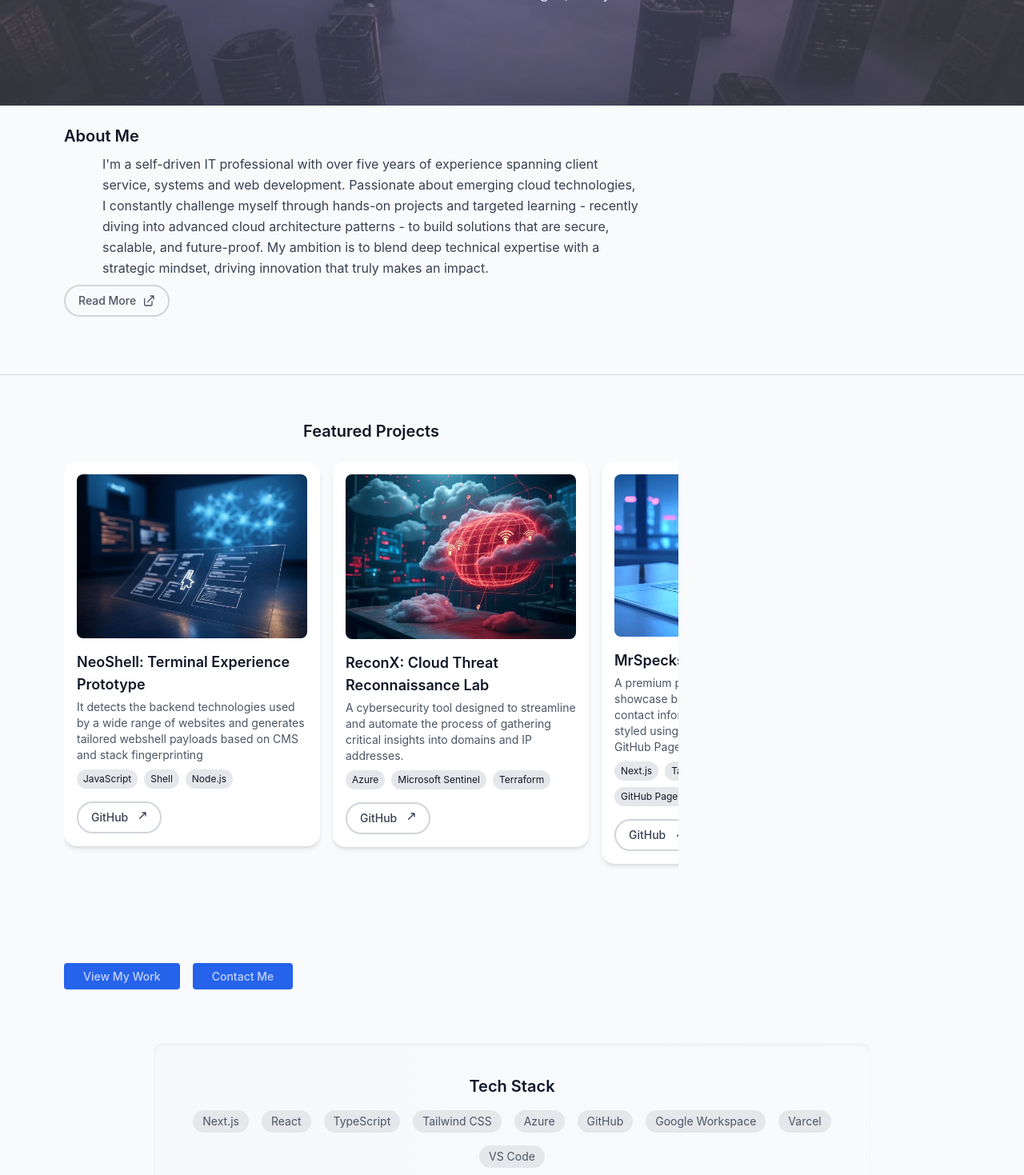
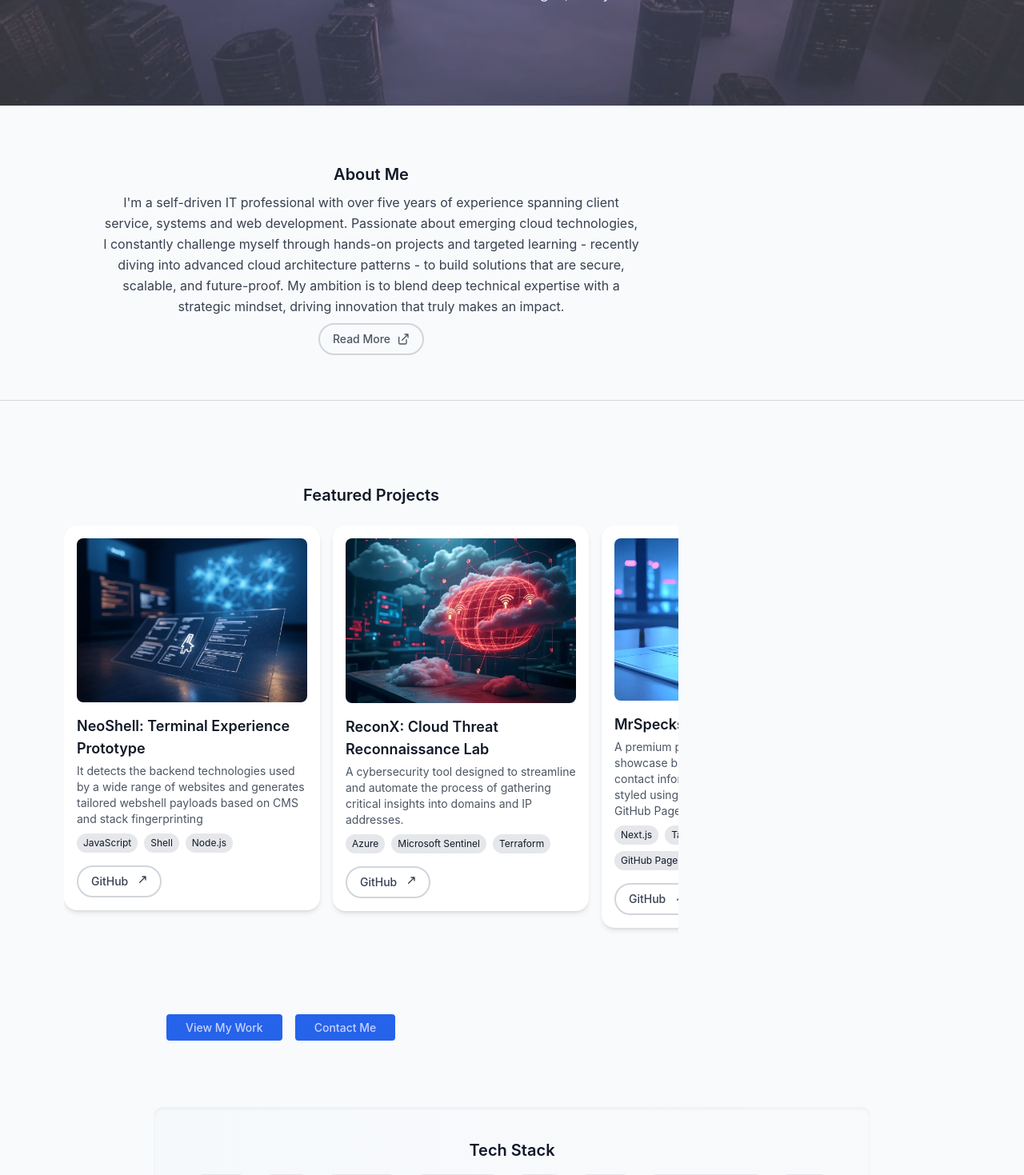
Before and after one commit to MrSpecks/MrSpecks-, a Next.js app in the folder portfolio/: page / in a window 1280 px wide. Shown: the part 500-1969 px from the top of the page at 80% size. Built offline with nearby package versions, Linux system fonts and the light colour scheme.

Commit message:
Fixed layout on index and about

```diff
--- a/portfolio/pages/about.tsx
+++ b/portfolio/pages/about.tsx
@@ -27,14 +27,8 @@ export default function AboutPage() {
 
       <main>
         {/* Hero */}
-        <motion.section
-  className="mb-12 px-4 py-6 max-w-6xl mx-auto"
-  initial={{ opacity: 0, y: 30 }}
-  whileInView={{ opacity: 1, y: 0 }}
-  transition={{ duration: 0.6, ease: 'easeOut' }}
-  viewport={{ once: true }}
->
-<div className="absolute inset-0 bg-cover bg-center bg-no-repeat"
+<section className="w-full min-h-[40vh] relative flex flex-col justify-center items-center text-center overflow-hidden">
+          <div className="absolute inset-0 bg-cover bg-center bg-no-repeat"
               style={{
               backgroundImage: "url('/images/backgrounds/About2.png')",
               backgroundBlendMode: "overlay",
@@ -57,7 +51,7 @@ export default function AboutPage() {
             projects to stay ahead in the rapidly evolving tech landscape.
           </p>
           </div>
-        </motion.section>
+        </section>
 
         <hr className="my-8 border-gray-300 dark:border-gray-700" />
         {/* Background & Philosophy */}
@@ -94,7 +88,6 @@ export default function AboutPage() {
   transition={{ duration: 0.6, ease: 'easeOut' }}
   viewport={{ once: true }}
 >
-
   <h2 className="text-2xl font-semibold text-slate-900 dark:text-slate-100">
   What I Bring
   </h2>
@@ -131,7 +124,13 @@ export default function AboutPage() {
 
 <hr className="my-8 border-gray-300 dark:border-gray-700" />
         {/* Forward Focus */}
-        <section className="space-y-6 px-4 py-6 max-w-6xl mx-auto">
+        <motion.section
+  className="mb-12 px-4 py-6 max-w-6xl mx-auto"
+  initial={{ opacity: 0, y: 30 }}
+  whileInView={{ opacity: 1, y: 0 }}
+  transition={{ duration: 0.6, ease: 'easeOut' }}
+  viewport={{ once: true }}
+>
           <h2 className="text-2xl font-semibold text-slate-900 dark:text-slate-100">
           Forward Focus
           </h2>
@@ -143,7 +142,7 @@ export default function AboutPage() {
           <p className="text-sm text-gray-500 dark:text-gray-400 mt-8 italic">
             “Build what matters. Solve what others ignore. And lead with intention.” — Kagiso
           </p>
-        </section>
+        </motion.section>
    <hr className="my-8 border-gray-300 dark:border-gray-700" />
 {/* Core Values */}
 <motion.section
--- a/portfolio/pages/index.tsx
+++ b/portfolio/pages/index.tsx
@@ -79,7 +79,7 @@ export default function HomePage() {
 
       {/* About Preview */}
       <motion.section
-   className="mb-12 px-4 py-6 max-w-6xl mx-auto"
+        className="w-full flex flex-col justify-center mt-12 text-center px-4 py-6 max-w-6xl mx-auto"
         initial={{ opacity: 0, y: 30 }}
         whileInView={{ opacity: 1, y: 0 }}
         transition={{ duration: 0.6, ease: 'easeOut' }}
@@ -123,12 +123,11 @@ export default function HomePage() {
       <hr className="my-8 border-gray-300 dark:border-gray-700" />
       {/* Featured Projects */}
       <motion.section
-  className="mb-12 px-4 py-6 max-w-6xl mx-auto"
+        className="mt-16 px-4 py-10 max-w-6xl mx-auto"
         initial={{ opacity: 0, y: 30 }}
         whileInView={{ opacity: 1, y: 0 }}
         transition={{ duration: 0.6, ease: 'easeOut' }}
-  viewport={{ once: true }}
->
+        viewport={{ once: true }}>
         <div className="max-w-3xl w-full">
           <h2 className="text-xl font-semibold mb-4 text-center">Featured Projects</h2>
           <div className="grid gap-6">
@@ -139,12 +138,11 @@ export default function HomePage() {
 
       {/* CTA Buttons */}
  <motion.section
-   className="mb-12 px-4 py-6 max-w-6xl mx-auto"
+   className="mb-12 px-4 py-10 max-w-4xl mx-auto text-center"
    initial={{ opacity: 0, y: 30 }}
    whileInView={{ opacity: 1, y: 0 }}
    transition={{ duration: 0.6, ease: 'easeOut' }}
-   viewport={{ once: true }}
- >
+   viewport={{ once: true }}>
  <div className="max-w-3xl w-full">
           <div className="mt-6 flex flex-col sm:flex-row gap-4">
             <Link href="/projects" passHref>
```
Lines whose indentation alone changed are shown as unchanged.
